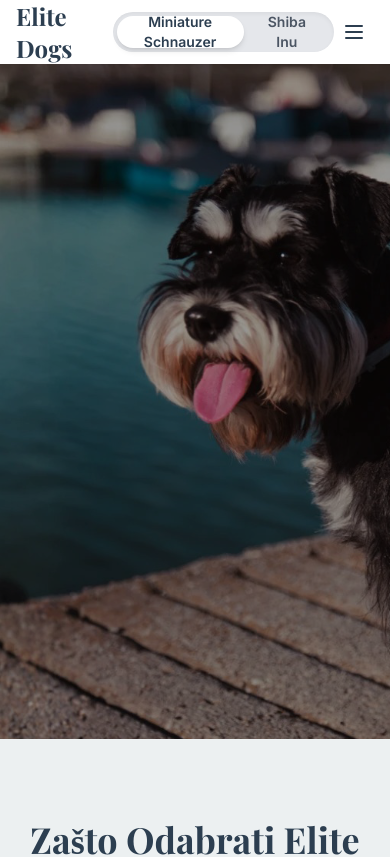
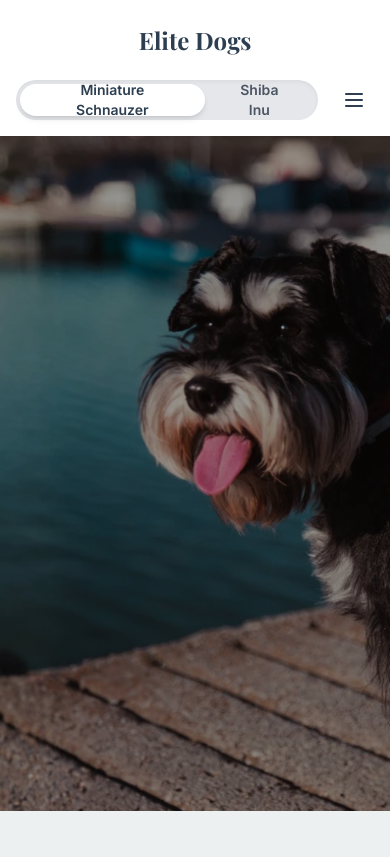
Before and after one commit to Reno-Codes/EliteDogs, a React (Vite) app: page /shiba#/schnauzer in a window 390 px wide. Shown: the top 857 px of the page. Built offline with nearby package versions, Linux system fonts and the light colour scheme.

Commit message:
Mobile navbar and mobile menu improvement

```diff
--- a/src/components/Navbar.tsx
+++ b/src/components/Navbar.tsx
@@ -37,19 +37,26 @@ const Navbar = ({ selectedBreed, setSelectedBreed }: NavbarProps) => {
     return (
         <nav className="bg-white shadow-md">
             <div className="max-w-7xl mx-auto px-4 sm:px-6 lg:px-8">
-                <div className="flex justify-between h-16">
-                    <div className="flex items-center space-x-4">
+                <div className="flex items-center justify-between h-auto md:h-16 py-4 md:py-0">
+                    {/* Mobile layout (flex-col) and desktop layout (flex-row) */}
+                    <div className="flex md:flex-row flex-col items-center flex-1 md:space-y-0 space-y-6">
+                        {/* Logo centered on mobile */}
                         <Link
                             to={`/${selectedBreed}`}
-                            className="flex items-center"
+                            className="flex items-center md:mr-4 mx-auto md:mx-0 pt-2 md:pt-0"
                         >
                             <span className="font-display text-2xl font-bold text-primary">
                                 {"Elite Dogs"}
                             </span>
                         </Link>
-                        <div className="relative inline-flex h-10 rounded-full bg-gray-200 p-1 shadow-inner">
+                        {/* Container for breed switch and mobile menu */}
+                        <div className="flex w-full md:w-auto items-center justify-between space-x-4">
+                            {/* Breed switch - full width on mobile */}
+                            <div className="relative inline-flex h-10 rounded-full bg-gray-200 p-1 shadow-inner flex-1 md:flex-none justify-center">
                                 <button
-                                onClick={() => handleBreedChange("schnauzer")}
+                                    onClick={() =>
+                                        handleBreedChange("schnauzer")
+                                    }
                                     className={`relative inline-flex items-center justify-center rounded-full px-6 py-1.5 text-sm font-semibold transition-all duration-200 ${
                                         selectedBreed === "schnauzer"
                                             ? "bg-white text-primary shadow-md"
@@ -69,35 +76,14 @@ const Navbar = ({ selectedBreed, setSelectedBreed }: NavbarProps) => {
                                     Shiba Inu
                                 </button>
                             </div>
-                    </div>
-
-                    {/* Desktop Menu */}
-                    <div className="hidden md:flex items-center space-x-8">
-                        <NavLink to={`/${selectedBreed}`}>
-                            {t("navigation.home")}
-                        </NavLink>
-                        <NavLink to={`/${selectedBreed}/about`}>
-                            {t("navigation.about")}
-                        </NavLink>
-                        <NavLink to={`/${selectedBreed}/gallery`}>
-                            {t("navigation.gallery")}
-                        </NavLink>
-                        <NavLink to={`/${selectedBreed}/puppies`}>
-                            {t("navigation.puppies")}
-                        </NavLink>
-                        <NavLink to={`/${selectedBreed}/contact`}>
-                            {t("navigation.contact")}
-                        </NavLink>
-
-                        <LanguageSwitcher />
-                    </div>
-
                             {/* Mobile Menu Button */}
                             <div className="md:hidden flex items-center">
                                 <button
                                     onClick={() => setIsMenuOpen(!isMenuOpen)}
                                     className="text-primary p-2"
-                            aria-label={isMenuOpen ? "Close menu" : "Open menu"}
+                                    aria-label={
+                                        isMenuOpen ? "Close menu" : "Open menu"
+                                    }
                                 >
                                     <svg
                                         className="h-6 w-6"
@@ -116,6 +102,28 @@ const Navbar = ({ selectedBreed, setSelectedBreed }: NavbarProps) => {
                                     </svg>
                                 </button>
                             </div>
+                        </div>
+                    </div>
+
+                    {/* Desktop Navigation */}
+                    <nav className="hidden md:flex items-center space-x-8">
+                        <NavLink to={`/${selectedBreed}`}>
+                            {t("navigation.home")}
+                        </NavLink>
+                        <NavLink to={`/${selectedBreed}/about`}>
+                            {t("navigation.about")}
+                        </NavLink>
+                        <NavLink to={`/${selectedBreed}/gallery`}>
+                            {t("navigation.gallery")}
+                        </NavLink>
+                        <NavLink to={`/${selectedBreed}/puppies`}>
+                            {t("navigation.puppies")}
+                        </NavLink>
+                        <NavLink to={`/${selectedBreed}/contact`}>
+                            {t("navigation.contact")}
+                        </NavLink>
+                        <LanguageSwitcher />
+                    </nav>
                 </div>
             </div>
 
--- a/src/data/schnauzerPuppies.ts
+++ b/src/data/schnauzerPuppies.ts
@@ -2,7 +2,7 @@ export interface Puppy {
     id: string;
     name: string;
     gender: "male" | "female";
-    color: string;
+    color: "salt" | "black" | "black-silver" | "red";
     age: string;
     price: string;
     image: string;
--- a/src/i18n/locales/hr.json
+++ b/src/i18n/locales/hr.json
@@ -48,8 +48,8 @@
             "weeks": "{{count}} tjedana",
             "price": "Cijena",
             "inquire": "Upit za",
-            "male": "Muški",
-            "female": "Ženski",
+            "male": "Mužjak",
+            "female": "Ženka",
             "colors": {
                 "black": "Crni",
                 "salt": "Sol & Papar",
```
Lines whose indentation alone changed are shown as unchanged.
